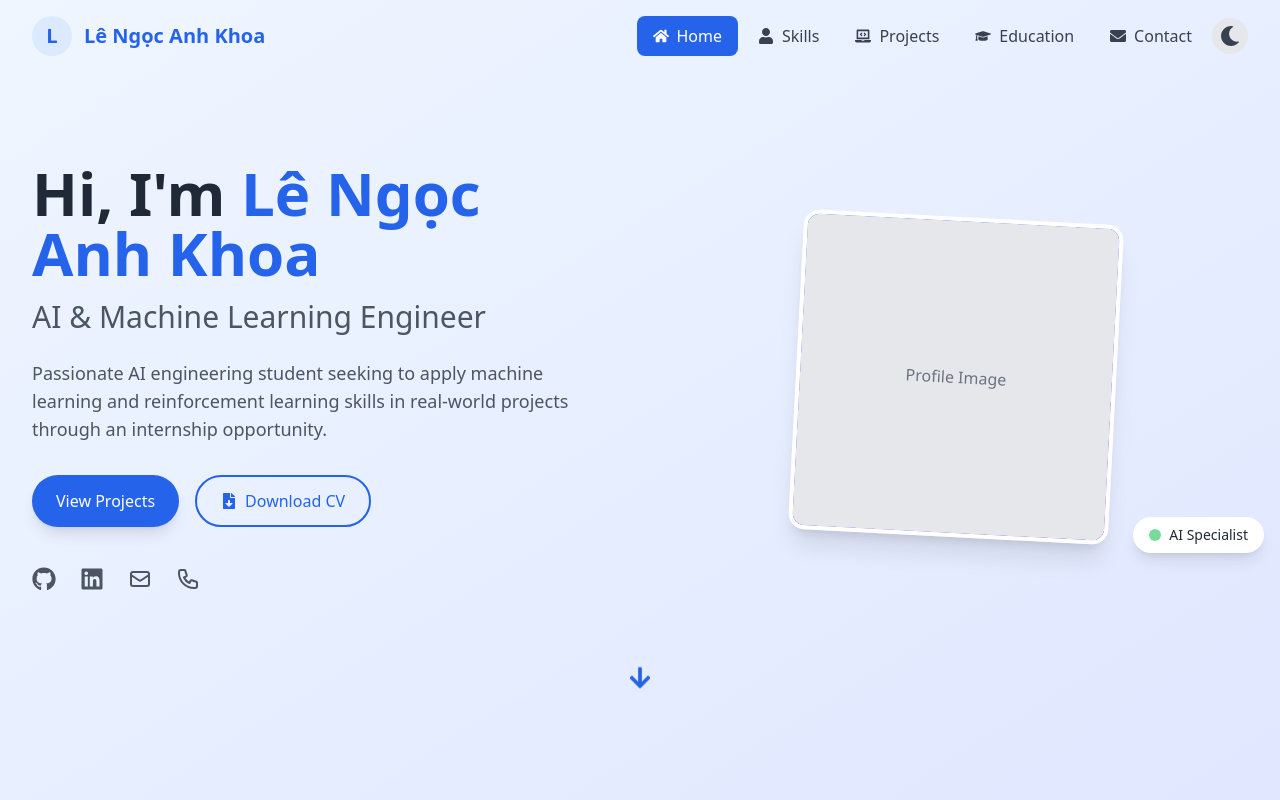
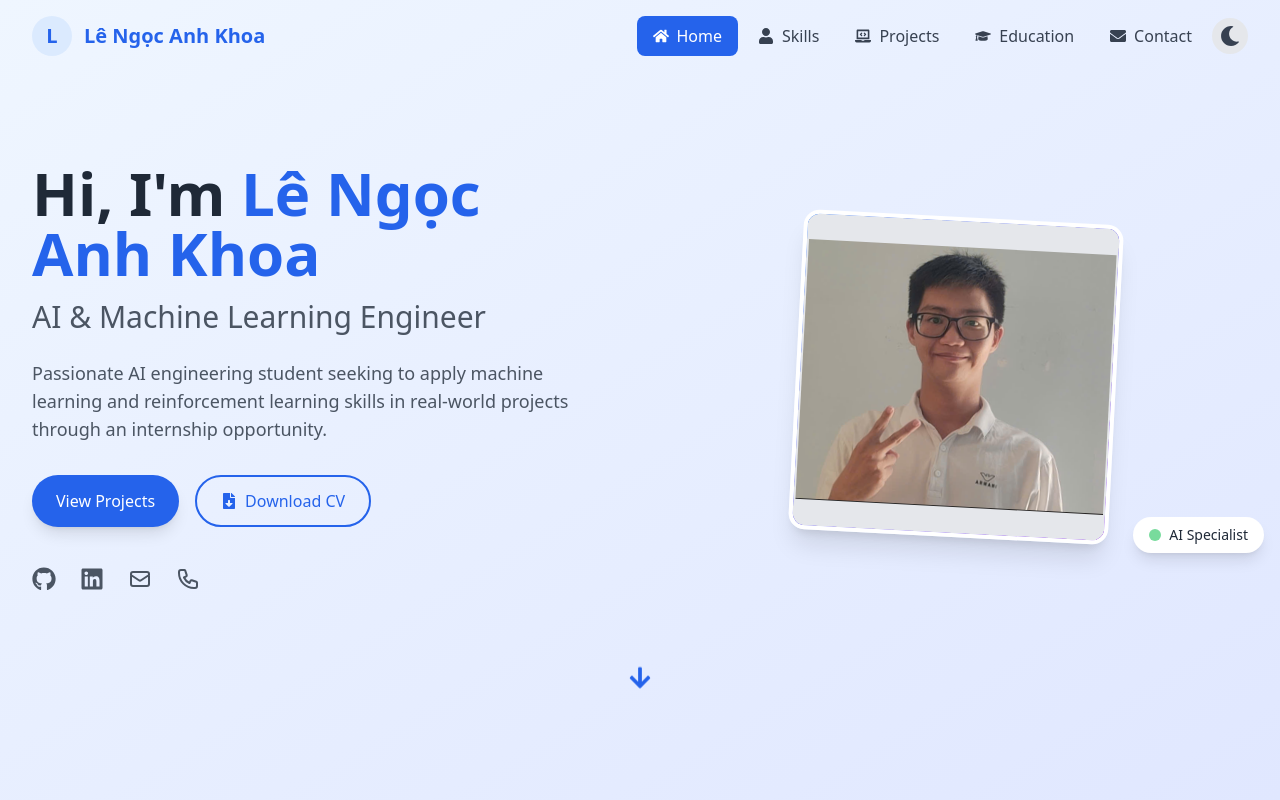
Before and after one commit to pipoiwoczz/portfolio, a React (Create React App) app: page / in a window 1280 px wide. Shown: the top 800 px of the page. Built offline with nearby package versions, Linux system fonts and the light colour scheme.

Commit message:
add selfie image

```diff
--- a/src/components/Hero.jsx
+++ b/src/components/Hero.jsx
@@ -58,7 +58,10 @@ const Hero = () => {
             <div className="relative">
               <div className="bg-gradient-to-br from-blue-500 to-purple-600 dark:from-blue-700 dark:to-purple-800 w-64 h-64 md:w-80 md:h-80 mx-auto rounded-2xl overflow-hidden border-4 border-white dark:border-gray-800 shadow-xl transform rotate-3">
                 <div className="bg-gray-200 border-2 border-dashed rounded-xl w-full h-full flex items-center justify-center text-gray-500 dark:text-gray-400">
-                  Profile Image
+                  <img
+                    src="./assets/myself.png"
+                    alt={`IMAGE`}
+                  />
                 </div>
               </div>
 
```
Also changed, not shown: public/assets/myself.png (added).
